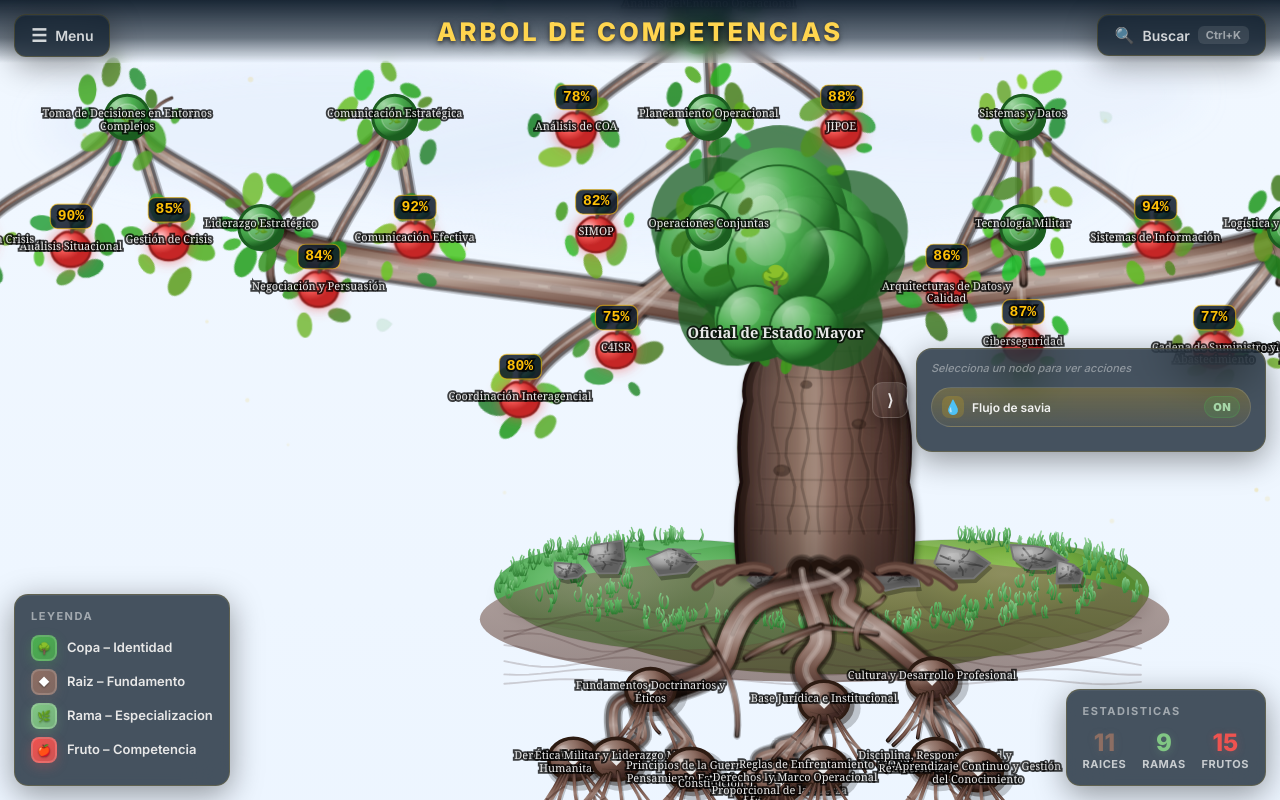
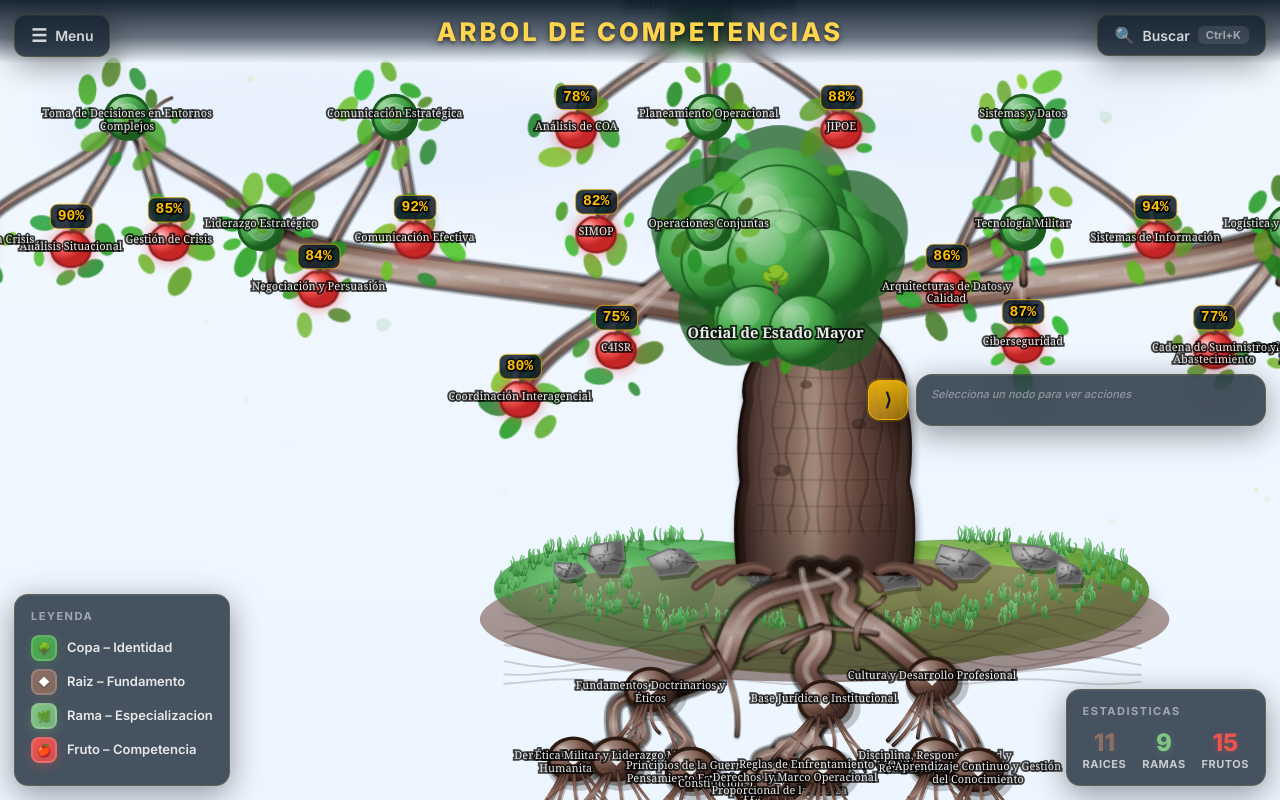
Before and after one commit to jccstgo/ArbolCompetenciasC, a React (Vite) app: page / in a window 1280 px wide. Built offline with nearby package versions, Linux system fonts and the light colour scheme.

Commit message:
correccion de menu lateral

```diff
--- a/src/organicCompetencyTree/ui/BottomActionBar.jsx
+++ b/src/organicCompetencyTree/ui/BottomActionBar.jsx
@@ -36,19 +36,21 @@ export default function BottomActionBar({ selectedNode, options, onAction, sapFl
         onClick={() => setCollapsed((v) => !v)}
         style={{
           pointerEvents: 'auto',
-          width: 36,
-          height: 36,
-          borderRadius: 10,
-          border: '1px solid rgba(255,255,255,0.15)',
-          background: 'linear-gradient(180deg, rgba(255,255,255,0.12), rgba(255,255,255,0.04))',
-          color: 'rgba(255,255,255,0.9)',
-          fontSize: 16,
-          fontWeight: 800,
+          width: 40,
+          height: 40,
+          borderRadius: 12,
+          border: '1px solid rgba(255,193,7,0.75)',
+          background: collapsed
+            ? 'linear-gradient(180deg, rgba(255,193,7,0.95), rgba(255,193,7,0.6))'
+            : 'linear-gradient(180deg, rgba(255,193,7,0.85), rgba(255,193,7,0.5))',
+          color: '#0d1b2a',
+          fontSize: 18,
+          fontWeight: 900,
           display: 'inline-flex',
           alignItems: 'center',
           justifyContent: 'center',
           cursor: 'pointer',
-          boxShadow: '0 6px 16px rgba(0,0,0,0.25)',
+          boxShadow: '0 8px 18px rgba(0,0,0,0.35), 0 0 0 2px rgba(255,193,7,0.18)',
           touchAction: 'manipulation',
           WebkitTapHighlightColor: 'transparent',
         }}
@@ -139,7 +141,7 @@ export default function BottomActionBar({ selectedNode, options, onAction, sapFl
             )}
           </div>
 
-          {/* Controles globales */}
+          {selectedNode && (
             <div style={{ display: 'flex', justifyContent: 'center', gap: 8, width: '100%' }}>
               <button
                 type="button"
@@ -200,6 +202,7 @@ export default function BottomActionBar({ selectedNode, options, onAction, sapFl
                 </span>
               </button>
             </div>
+          )}
 
           {/* Acciones */}
           <div
```
Lines whose indentation alone changed are shown as unchanged.
